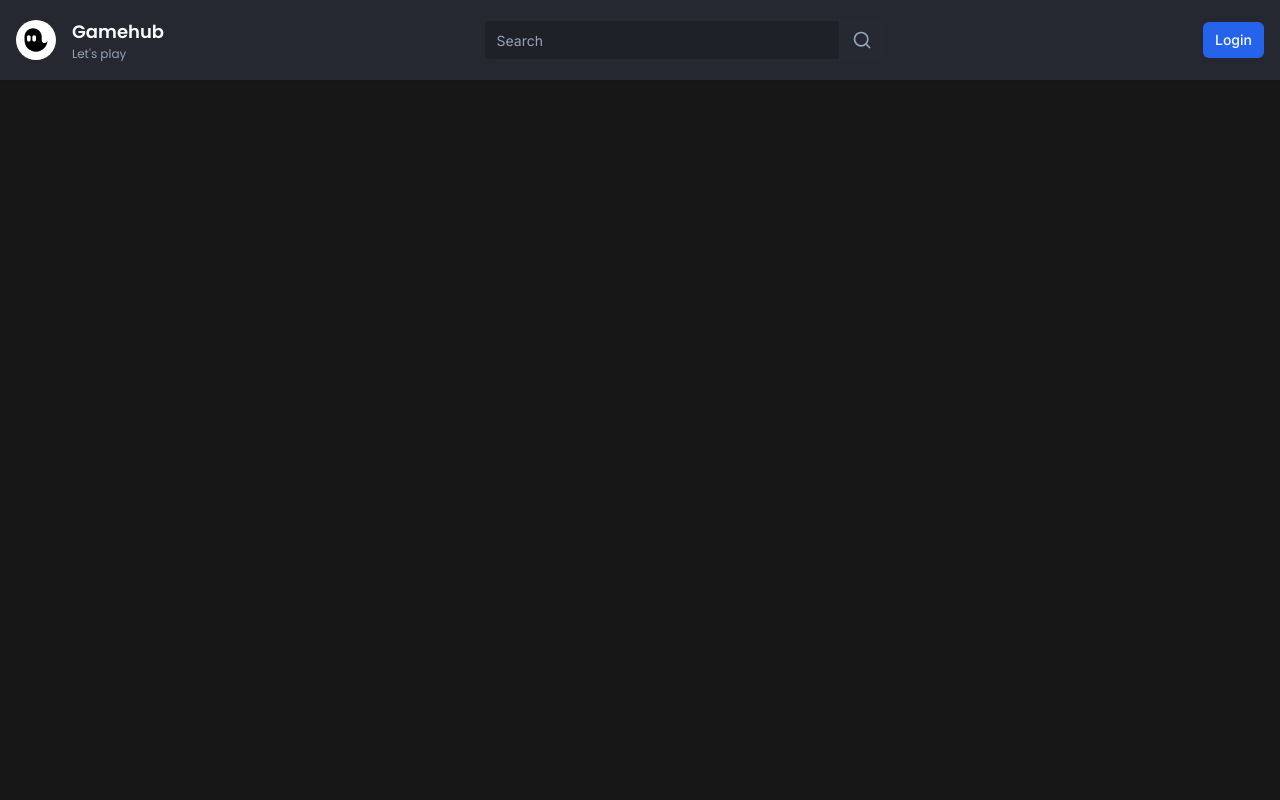
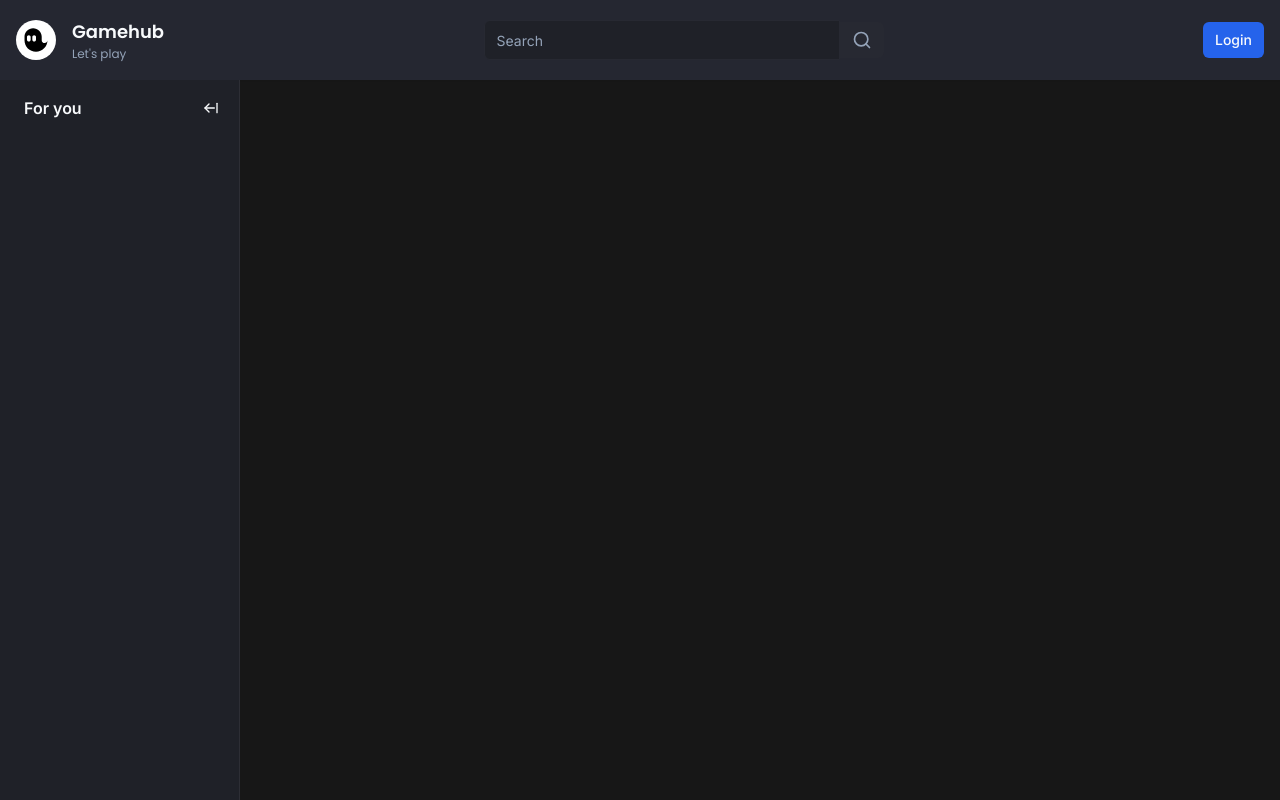
Before and after one commit to nnktz/gamehub, a Next.js app: page / in a window 1280 px wide. Built offline with nearby package versions, Linux system fonts and the light colour scheme; no server answers.

Commit message:
Sidebar components

```diff
--- /dev/null
+++ b/app/(browse)/_components/container.tsx
@@ -0,0 +1,25 @@
+'use client'
+
+import { useEffect } from 'react'
+import { useMediaQuery } from 'usehooks-ts'
+
+import { cn } from '@/lib/utils'
+import { useSidebar } from '@/store/use-sidebar'
+
+export const Container = ({ children }: { children: React.ReactNode }) => {
+  const matches = useMediaQuery('(max-width: 1024px)')
+
+  const { collapsed, onCollapse, onExpand } = useSidebar((state) => state)
+
+  useEffect(() => {
+    if (matches) {
+      onCollapse()
+    } else {
+      onExpand()
+    }
+  }, [matches, onCollapse, onExpand])
+
+  return (
+    <div className={cn('flex-1', collapsed ? 'ml-[70px]' : 'ml-[70px] lg:ml-60')}>{children}</div>
+  )
+}
--- /dev/null
+++ b/app/(browse)/_components/sidebar/index.tsx
@@ -0,0 +1,10 @@
+import { Toggle } from './toggle'
+import { Wrapper } from './wrapper'
+
+export const Sidebar = () => {
+  return (
+    <Wrapper>
+      <Toggle />
+    </Wrapper>
+  )
+}
--- /dev/null
+++ b/app/(browse)/_components/sidebar/toggle.tsx
@@ -0,0 +1,40 @@
+'use client'
+
+import { ArrowLeftFromLine, ArrowRightFromLine } from 'lucide-react'
+
+import { useSidebar } from '@/store/use-sidebar'
+
+import { Hint } from '@/components/hint'
+import { Button } from '@/components/ui/button'
+
+export const Toggle = () => {
+  const { collapsed, onCollapse, onExpand } = useSidebar((state) => state)
+
+  const label = collapsed ? 'Expand' : 'Collapse'
+
+  return (
+    <>
+      {collapsed && (
+        <div className="mb-4 hidden w-full items-center justify-center pt-4 lg:flex">
+          <Hint label={label} side="right" asChild>
+            <Button onClick={onExpand} className="h-auto p-2" variant={'ghost'}>
+              <ArrowRightFromLine className="h-4 w-4" />
+            </Button>
+          </Hint>
+        </div>
+      )}
+
+      {!collapsed && (
+        <div className="mb-2 flex w-full items-center p-3 pl-6">
+          <p className="font-semibold text-primary">For you</p>
+
+          <Hint label={label} side="right" asChild>
+            <Button onClick={onCollapse} className="ml-auto h-auto p-2" variant={'ghost'}>
+              <ArrowLeftFromLine className="h-4 w-4" />
+            </Button>
+          </Hint>
+        </div>
+      )}
+    </>
+  )
+}
--- /dev/null
+++ b/app/(browse)/_components/sidebar/wrapper.tsx
@@ -0,0 +1,19 @@
+'use client'
+
+import { cn } from '@/lib/utils'
+import { useSidebar } from '@/store/use-sidebar'
+
+export const Wrapper = ({ children }: { children: React.ReactNode }) => {
+  const { collapsed } = useSidebar((state) => state)
+
+  return (
+    <aside
+      className={cn(
+        'fixed left-0 z-50 flex h-full w-60 flex-col border-r border-[#2d2e35] bg-background',
+        collapsed && 'w-[70px]',
+      )}
+    >
+      {children}
+    </aside>
+  )
+}
--- a/app/(browse)/layout.tsx
+++ b/app/(browse)/layout.tsx
@@ -1,10 +1,15 @@
+import { Container } from './_components/container'
 import { Navbar } from './_components/navbar'
+import { Sidebar } from './_components/sidebar'
 
 const BrowseLayout = ({ children }: { children: React.ReactNode }) => {
   return (
     <>
       <Navbar />
-      <div className="flex h-full pt-20">{children}</div>
+      <div className="flex h-full pt-20">
+        <Sidebar />
+        <Container>{children}</Container>
+      </div>
     </>
   )
 }
--- /dev/null
+++ b/components/hint.tsx
@@ -0,0 +1,23 @@
+import { Tooltip, TooltipContent, TooltipProvider, TooltipTrigger } from './ui/tooltip'
+
+interface HintProps {
+  label: string
+  children: React.ReactNode
+  asChild?: boolean
+  side?: 'top' | 'bottom' | 'left' | 'right'
+  align?: 'start' | 'center' | 'end'
+}
+
+export const Hint = ({ label, children, asChild, side, align }: HintProps) => {
+  return (
+    <TooltipProvider>
+      <Tooltip delayDuration={0}>
+        <TooltipTrigger asChild={asChild}>{children}</TooltipTrigger>
+
+        <TooltipContent className="bg-white text-black" side={side} align={align}>
+          <p className="font-semibold">{label}</p>
+        </TooltipContent>
+      </Tooltip>
+    </TooltipProvider>
+  )
+}
--- /dev/null
+++ b/components/ui/tooltip.tsx
@@ -0,0 +1,30 @@
+"use client"
+
+import * as React from "react"
+import * as TooltipPrimitive from "@radix-ui/react-tooltip"
+
+import { cn } from "@/lib/utils"
+
+const TooltipProvider = TooltipPrimitive.Provider
+
+const Tooltip = TooltipPrimitive.Root
+
+const TooltipTrigger = TooltipPrimitive.Trigger
+
+const TooltipContent = React.forwardRef<
+  React.ElementRef<typeof TooltipPrimitive.Content>,
+  React.ComponentPropsWithoutRef<typeof TooltipPrimitive.Content>
+>(({ className, sideOffset = 4, ...props }, ref) => (
+  <TooltipPrimitive.Content
+    ref={ref}
+    sideOffset={sideOffset}
+    className={cn(
+      "z-50 overflow-hidden rounded-md border bg-popover px-3 py-1.5 text-sm text-popover-foreground shadow-md animate-in fade-in-0 zoom-in-95 data-[state=closed]:animate-out data-[state=closed]:fade-out-0 data-[state=closed]:zoom-out-95 data-[side=bottom]:slide-in-from-top-2 data-[side=left]:slide-in-from-right-2 data-[side=right]:slide-in-from-left-2 data-[side=top]:slide-in-from-bottom-2",
+      className
+    )}
+    {...props}
+  />
+))
+TooltipContent.displayName = TooltipPrimitive.Content.displayName
+
+export { Tooltip, TooltipTrigger, TooltipContent, TooltipProvider }
--- a/package.json
+++ b/package.json
@@ -14,6 +14,7 @@
     "@clerk/themes": "^1.7.9",
     "@prisma/client": "^5.7.0",
     "@radix-ui/react-slot": "^1.0.2",
+    "@radix-ui/react-tooltip": "^1.0.7",
     "class-variance-authority": "^0.7.0",
     "clsx": "^2.0.0",
     "lucide-react": "^0.294.0",
@@ -24,7 +25,9 @@
     "react-dom": "^18",
     "svix": "^1.15.0",
     "tailwind-merge": "^2.1.0",
-    "tailwindcss-animate": "^1.0.7"
+    "tailwindcss-animate": "^1.0.7",
+    "usehooks-ts": "^2.9.1",
+    "zustand": "^4.4.7"
   },
   "devDependencies": {
     "@types/node": "^20",
--- /dev/null
+++ b/store/use-sidebar.tsx
@@ -0,0 +1,13 @@
+import { create } from 'zustand'
+
+interface SidebarStore {
+  collapsed: boolean
+  onExpand: () => void
+  onCollapse: () => void
+}
+
+export const useSidebar = create<SidebarStore>((set) => ({
+  collapsed: false,
+  onExpand: () => set(() => ({ collapsed: false })),
+  onCollapse: () => set(() => ({ collapsed: true })),
+}))
```
Also changed, not shown: 1 other file (tests, documents, lock files or other folders).
